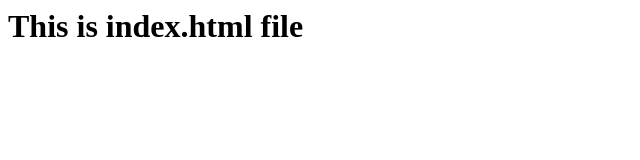
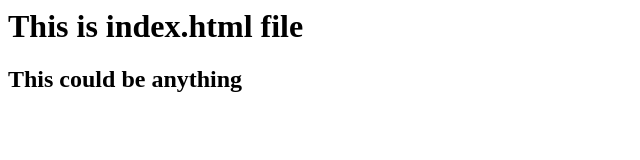
Before and after one commit to ThomasMasak/Git_learning_projects, a plain HTML site: page index.html in a window 1280 px wide. Shown: the whole page, without its empty margins (0-640 px from the left). Drawn offline with Linux system fonts and the light colour scheme.

Commit message:
edited index.html

```diff
--- a/index.html
+++ b/index.html
@@ -1 +1,2 @@
 <h1> This is index.html file </h1>
+<h2> This could be anything </h2>
```
